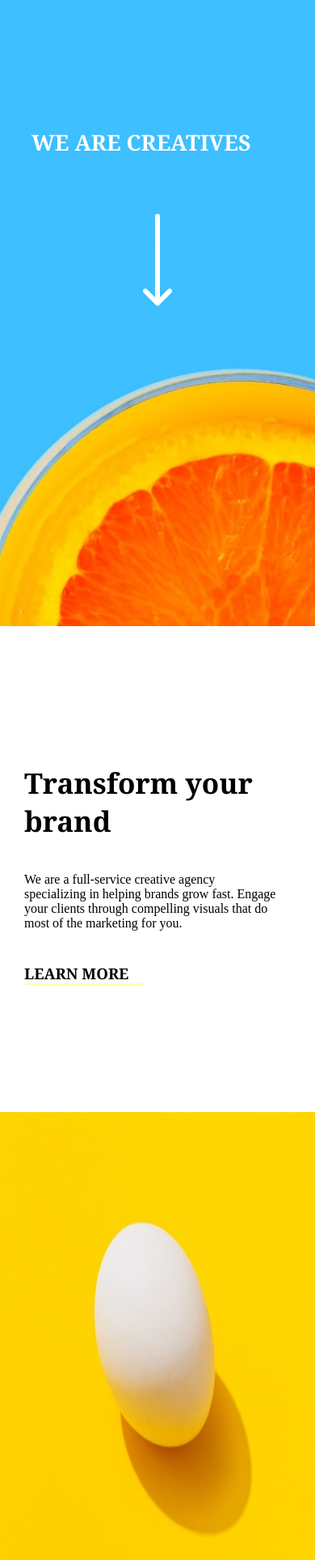
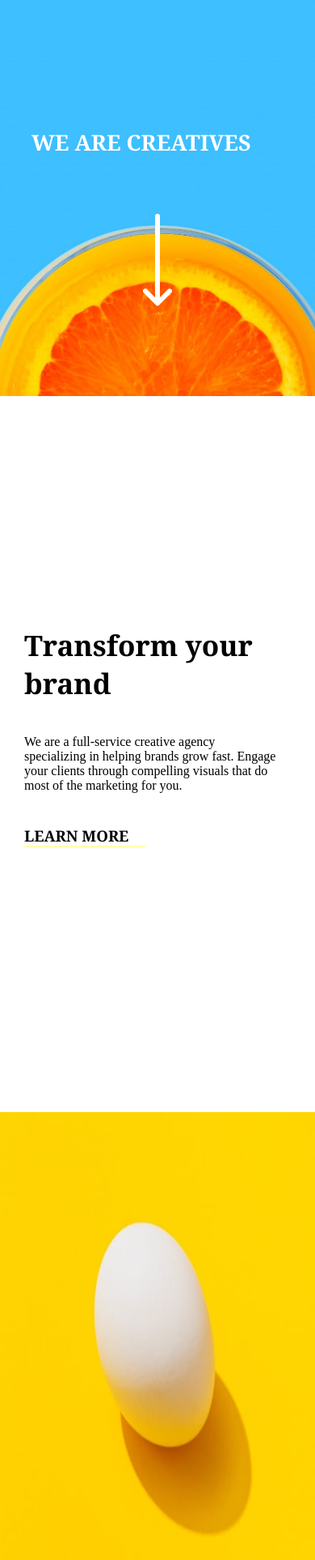
Before and after one commit to don-smith247/sunny, a plain HTML site: page index.html in a window 390 px wide. Shown: the part 71-1997 px from the top of the page at 81% size. Drawn offline with Linux system fonts and the light colour scheme.

Commit message:
responsiveness adjustment

```diff
--- a/index.html
+++ b/index.html
@@ -43,7 +43,7 @@
             </div>
         </div>
     </section>
-    <section>
+    <section class="yuu">
         <div class="Transform">
             <div class="trans">
                 <h2>Transform your  brand</h2>
--- a/style.css
+++ b/style.css
@@ -9,6 +9,7 @@
     background-repeat: no-repeat;
     height: 100vh;
     width: 100%;
+    overflow-x: hidden;
 }
 .nav-div{
     display: flex;
@@ -52,7 +53,7 @@ button{
     display: flex;
     flex-direction: column;
     gap: 40px;
-    padding: 170px;
+    /* padding: 170px; */
 }
 .trans h2{
     font-family: Georgia, 'Times New Roman', Times, serif;
@@ -226,6 +227,11 @@ footer{
     text-align: center;
 
 }
+.yuu{
+    display: flex;
+    flex-direction: column;
+    overflow-x: hidden;
+}
 .ll{
     display: flex;
     gap: 15px;
@@ -309,6 +315,7 @@ footer{
     .tr img{
         background-image: url(./images/mobile/image-transform.jpg);
         width: 100vw;
+        background-size: contain;
     }
     .Graphic{
         background-image: none;
@@ -316,6 +323,7 @@ footer{
     .gra{
         background-image: url(./images/mobile/image-graphic-design.jpg);
         width: 100vw;
+        background-size: contain;
     }
     .Photography{
         /* width: 100vw; */
@@ -324,6 +332,7 @@ footer{
     .pho{
         background-image: url(./images/mobile/image-photography.jpg);
         width: 100vw;
+        background-size: contain;
     }
     .gp
     .stan img{
@@ -364,6 +373,7 @@ footer{
     .sec{
         background-image: url(./images/mobile/image-header.jpg);
         width: 100vw;
+        background-size: contain;
     }
     .Stand{
         flex-direction: column;
```
